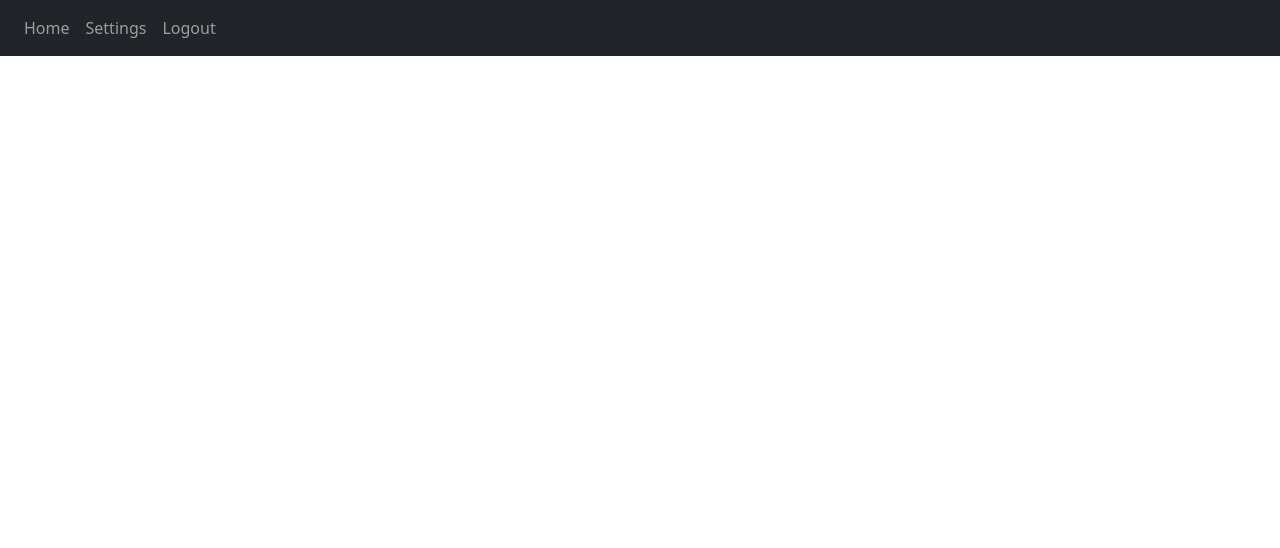
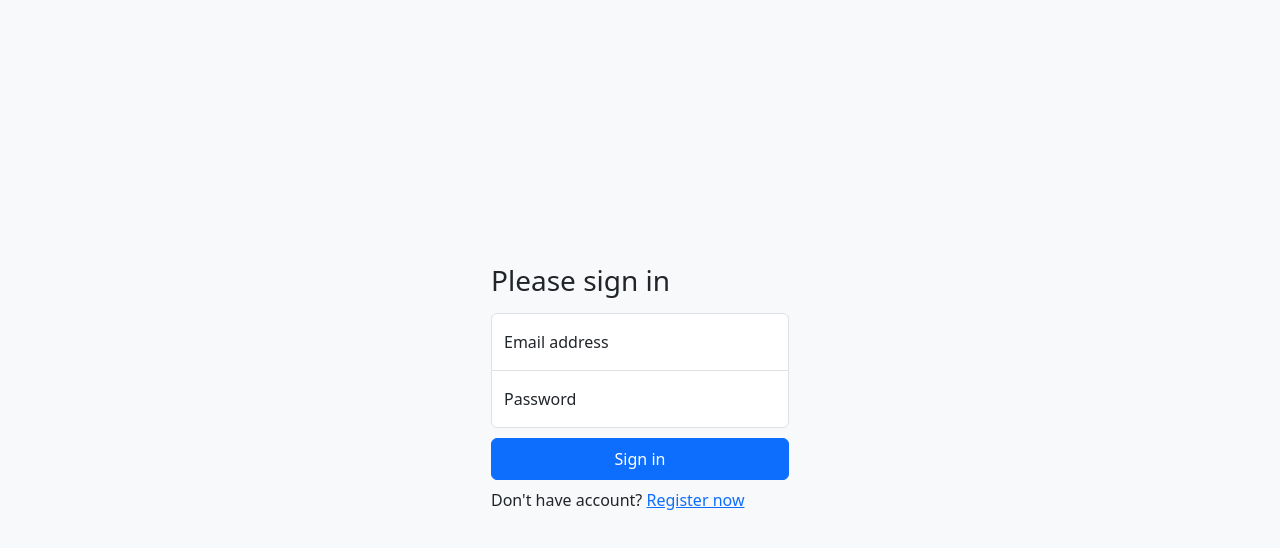
Before and after one commit to Nik720/2fa-angular, an Angular app: page /login/validateOtp in a window 1280 px wide. Before the commit this address led to /. Shown: the top 548 px of the page. Built offline with nearby package versions, Linux system fonts and the light colour scheme.

Commit message:
added validate otp route

```diff
--- a/src/app/app.component.ts
+++ b/src/app/app.component.ts
@@ -29,7 +29,7 @@ export class AppComponent {
   ) {
     this.authService.user.subscribe((u) => {
       this.user = u;
-      this.isLogin = !this.isLogin;
+      this.isLogin = u?.id ? !this.isLogin : false;
     });
   }
 
--- a/src/app/app.routes.ts
+++ b/src/app/app.routes.ts
@@ -18,6 +18,11 @@ export const routes: Routes = [
         title: 'Login page'
     },
     {
+        path: 'login/validateOtp',
+        component: LoginComponent,
+        title: 'Validate OTP',
+    },
+    {
         path: 'register',
         component: RegistrationComponent,
         title: 'Registration'
--- a/src/app/login/login.component.ts
+++ b/src/app/login/login.component.ts
@@ -51,8 +51,13 @@ export class LoginComponent implements OnInit {
     this.authenticationService.login(this.loginForm.controls['email'].value, this.loginForm.controls['password'].value)
       .pipe(first())
       .subscribe({
-        next: () => {
+        next: (user) => {
           console.log("Login successfully");
+          if(user.enabled2fa) {
+            const verify2faUrl = '/login/validateOtp';
+            this.router.navigateByUrl(verify2faUrl);
+            return;
+          }
           const returnUrl = this.route.snapshot.queryParams['returnUrl'] || '/';
           this.router.navigateByUrl(returnUrl);
         },
```
